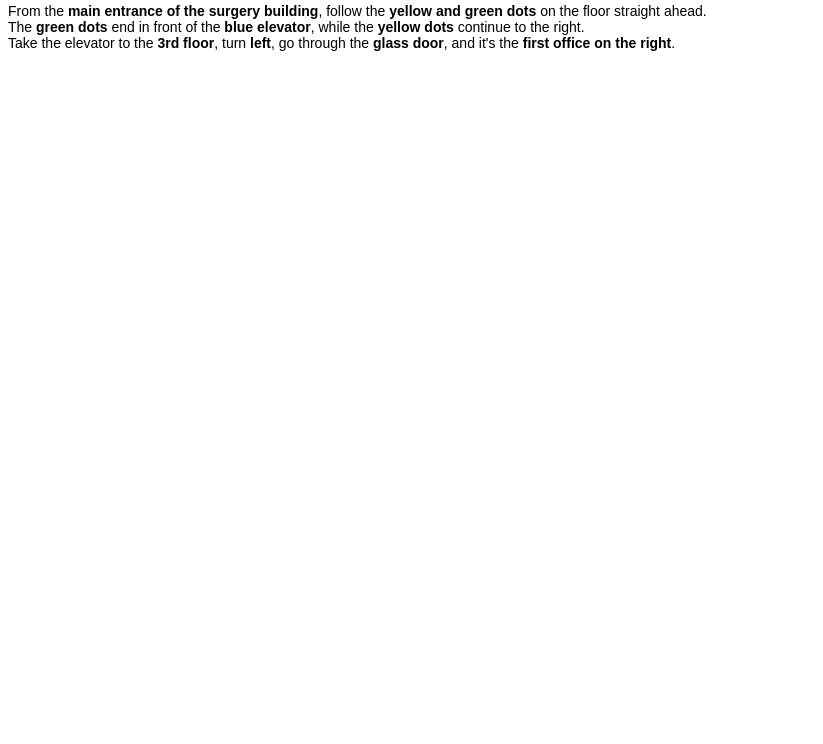
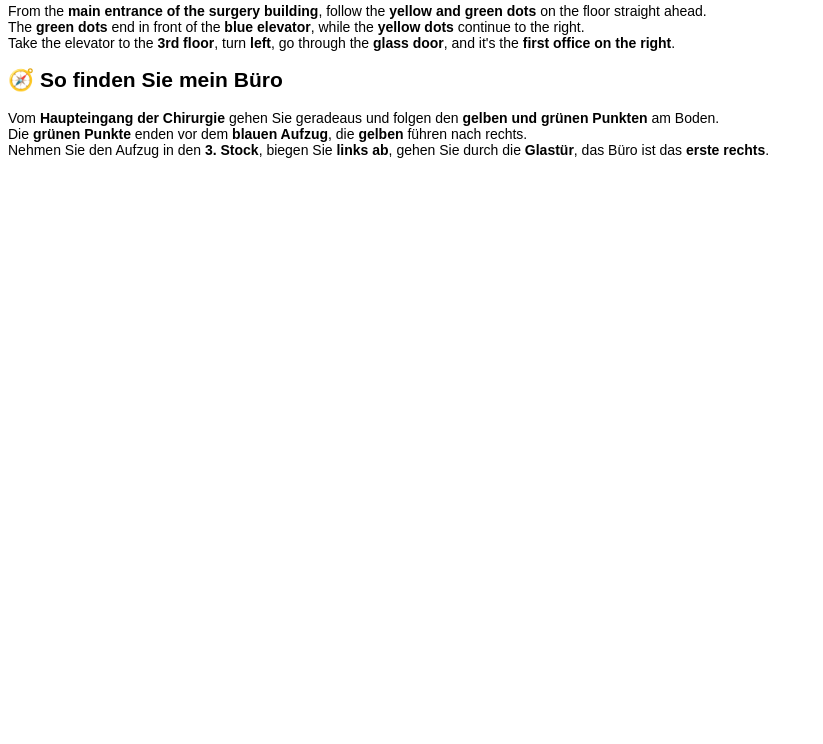
Before and after one commit to GoldiLabs/find-my-office, a plain HTML site: page index.html in a window 1280 px wide. Shown: the part 56-800 px from the top of the page, without its empty margins (0-823 px from the left). Drawn offline with Linux system fonts and the light colour scheme.

Commit message:
Update index.html with DE/EN version

```diff
--- a/index.html
+++ b/index.html
@@ -1,3 +1,4 @@
+
 
 <!DOCTYPE html>
 <html>
@@ -12,5 +13,12 @@
       The <strong>green dots</strong> end in front of the <strong>blue elevator</strong>, while the <strong>yellow dots</strong> continue to the right.<br>
       Take the elevator to the <strong>3rd floor</strong>, turn <strong>left</strong>, go through the <strong>glass door</strong>, and it's the <strong>first office on the right</strong>.
     </p>
+
+    <h2>🧭 So finden Sie mein Büro</h2>
+    <p>
+      Vom <strong>Haupteingang der Chirurgie</strong> gehen Sie geradeaus und folgen den <strong>gelben und grünen Punkten</strong> am Boden.<br>
+      Die <strong>grünen Punkte</strong> enden vor dem <strong>blauen Aufzug</strong>, die <strong>gelben</strong> führen nach rechts.<br>
+      Nehmen Sie den Aufzug in den <strong>3. Stock</strong>, biegen Sie <strong>links ab</strong>, gehen Sie durch die <strong>Glastür</strong>, das Büro ist das <strong>erste rechts</strong>.
+    </p>
   </body>
 </html>
```
